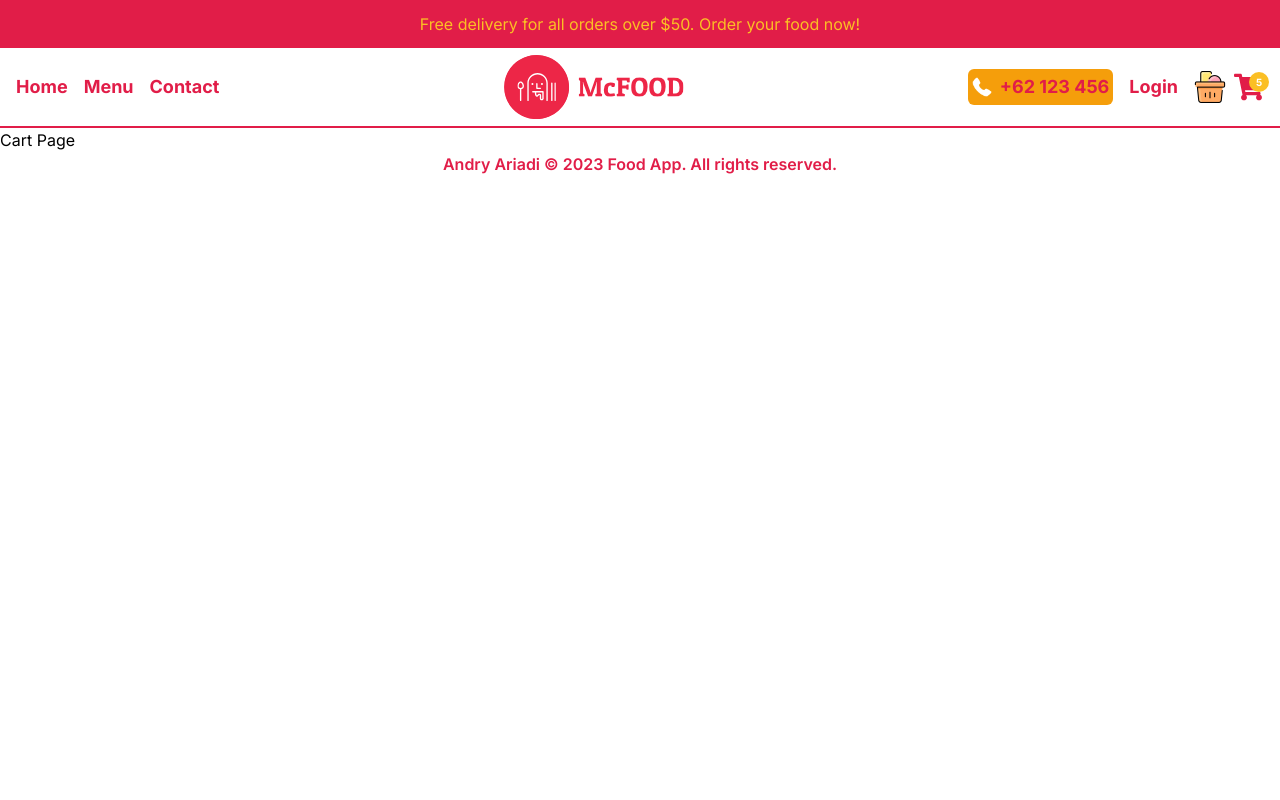
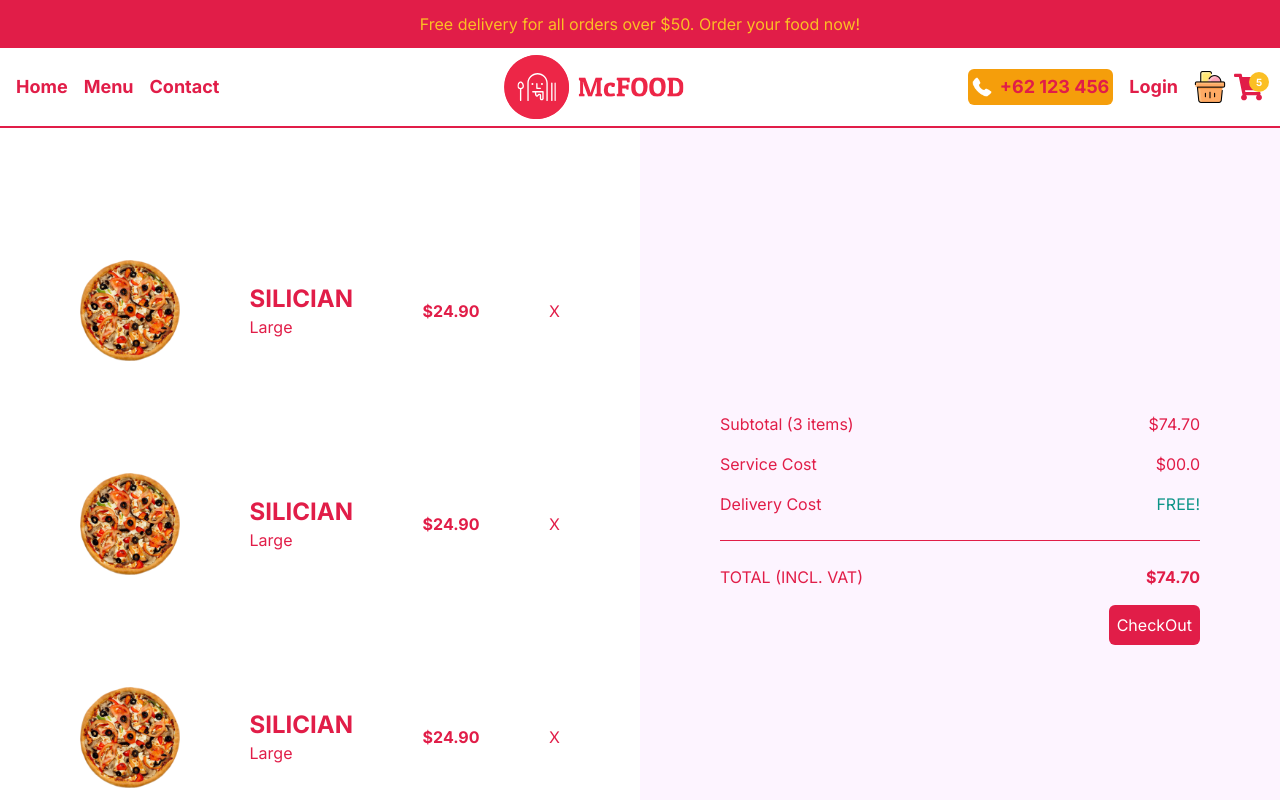
Before and after one commit to andryariadi/food-ordering-app, a Next.js app in the folder food-app/: page /cart in a window 1280 px wide. Shown: the top 800 px of the page. Built offline with nearby package versions, Linux system fonts and the light colour scheme.

Commit message:
styling cart page

```diff
--- a/food-app/src/app/cart/page.tsx
+++ b/food-app/src/app/cart/page.tsx
@@ -1,8 +1,58 @@
+import Image from "next/image";
+
 export default function CartPage() {
   return (
     <>
-      <main>
-        <h1>Cart Page</h1>
+      <main className="flex flex-col lg:flex-row h-screen justify-center items-center text-rose-600">
+        <div className="container-cart flex-1 h-full w-full p-4 flex flex-col md:flex-row justify-center flex-wrap overflow-y-scroll lg:p-20 xl:p-30">
+          <div className="w-full flex items-center justify-between mb-2">
+            <Image src="/temporary/p1.png" alt="pizza" width={100} height={100} />
+            <div>
+              <h1 className="text-2xl font-bold uppercase">Silician</h1>
+              <span>Large</span>
+            </div>
+            <h2 className="font-bold">$24.90</h2>
+            <span className="cursor-pointer">X</span>
+          </div>
+          <div className="w-full flex items-center justify-between mb-2">
+            <Image src="/temporary/p1.png" alt="pizza" width={100} height={100} />
+            <div>
+              <h1 className="text-2xl font-bold uppercase">Silician</h1>
+              <span>Large</span>
+            </div>
+            <h2 className="font-bold">$24.90</h2>
+            <span className="cursor-pointer">X</span>
+          </div>
+          <div className="w-full flex items-center justify-between mb-2">
+            <Image src="/temporary/p1.png" alt="pizza" width={100} height={100} />
+            <div>
+              <h1 className="text-2xl font-bold uppercase">Silician</h1>
+              <span>Large</span>
+            </div>
+            <h2 className="font-bold">$24.90</h2>
+            <span className="cursor-pointer">X</span>
+          </div>
+        </div>
+        <div className="bg-fuchsia-50 flex-1 h-full w-full p-4 flex flex-col gap-4 justify-center lg:p-20 xl:p-30 2xl:text-xl 2xl:gap-6">
+          <div className="flex justify-between">
+            <span>Subtotal (3 items)</span>
+            <span>$74.70</span>
+          </div>
+          <div className="flex justify-between">
+            <span>Service Cost</span>
+            <span>$00.0</span>
+          </div>
+          <div className="flex justify-between">
+            <span>Delivery Cost</span>
+            <span className="text-teal-600">FREE!</span>
+          </div>
+          <hr className="border-rose-600 my-2" />
+          <div className="flex justify-between">
+            <span>TOTAL (INCL. VAT)</span>
+            <span className="font-bold">$74.70</span>
+          </div>
+          <button className="bg-rose-600 text-white p-2 rounded-md self-end">CheckOut</button>
+        </div>
       </main>
     </>
   );
--- a/food-app/src/app/globals.css
+++ b/food-app/src/app/globals.css
@@ -31,6 +31,28 @@
   border-radius: 10px;
 }
 
+.container-cart {
+  --sb-track-color: #232e33;
+  --sb-thumb-color: #e11e48;
+  --sb-size: 10px;
+
+  scrollbar-color: var(--sb-thumb-color) var(--sb-track-color);
+}
+
+.container-cart::-webkit-scrollbar {
+  width: var(--sb-size);
+}
+
+.container-cart::-webkit-scrollbar-track {
+  background: var(--sb-track-color);
+  border-radius: 10px;
+}
+
+.container-cart::-webkit-scrollbar-thumb {
+  background: var(--sb-thumb-color);
+  border-radius: 10px;
+}
+
 .card-container {
   --sb-track-color: #232e33;
   --sb-thumb-color: #e11e48;
--- a/food-app/src/app/product/[id]/page.tsx
+++ b/food-app/src/app/product/[id]/page.tsx
@@ -4,14 +4,14 @@
 
 export default function DetailProduct() {
   return (
-    <section className="h-screen flex flex-col md:flex-row p-4 lg:px-20 xl:px-40 items-center">
+    <section className="h-screen flex flex-col md:flex-row gap-5 p-4 lg:px-20 xl:px-40 items-center mb-5">
       {singleProduct.img && (
         <div className="relative w-full h-fit ">
           <Image src={singleProduct.img} alt="pizza" width={500} height={500} className="object-contain" />
         </div>
       )}
       <div className="h-fit flex flex-col gap-4 text-rose-600">
-        <h1 className="text-3xl font-bold uppercase">{singleProduct.title}</h1>
+        <h1 className="text-3xl xl:text-5xl font-bold uppercase">{singleProduct.title}</h1>
         <p>{singleProduct.desc}</p>
         <Price id={singleProduct.id} price={singleProduct.price} options={singleProduct.options} />
       </div>
```
